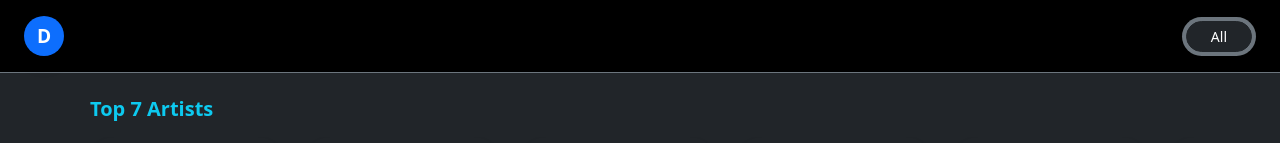
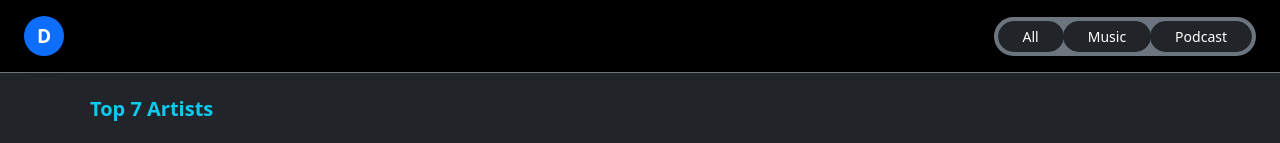
Before and after one commit to teligent-technology/Music-Application, a React (Vite) app in the folder Frontend/: page /home in a window 1280 px wide. Shown: the top 143 px of the page. Built offline with nearby package versions, Linux system fonts and the light colour scheme.

Commit message:
Some message

```diff
--- a/Frontend/src/Components/HomePage.jsx
+++ b/Frontend/src/Components/HomePage.jsx
@@ -170,6 +170,9 @@ const HomePage = () => {
           </Link>
           <div className="btn-group bg-secondary rounded-pill p-1 shadow-sm">
             <Link to="/home" className="btn btn-sm btn-dark rounded-pill px-4">All</Link>
+            <Link to="/Music" className="btn btn-sm btn-dark rounded-pill px-4">Music</Link>
+            <Link to="/Podcast" className="btn btn-sm btn-dark rounded-pill px-4">Podcast</Link>
+
           </div>
         </div>
       </Container>
```
